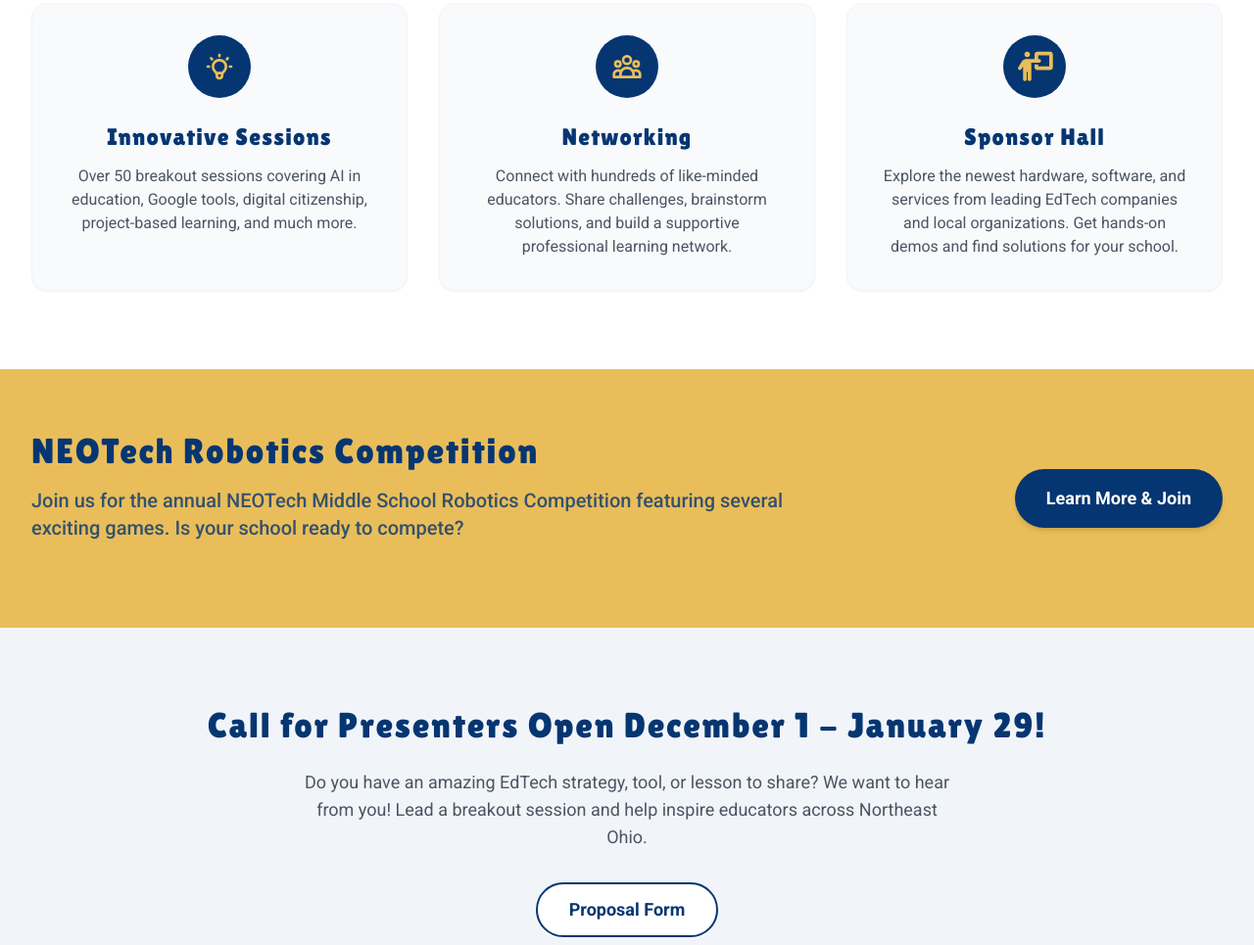
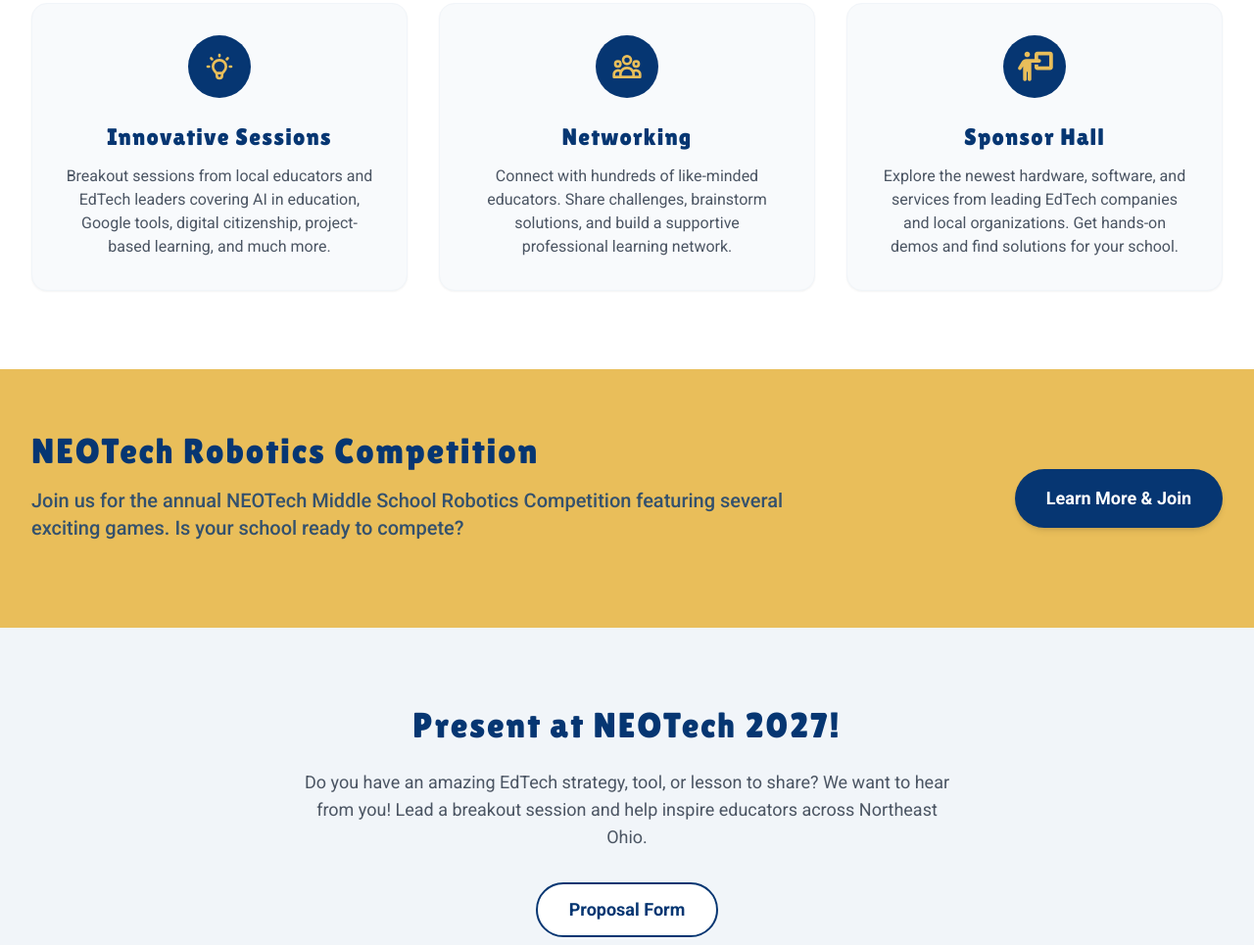
Before and after one commit to NEOnetOH/neotechwebsite, a plain HTML site: page index.html in a window 1280 px wide. Shown: the part 1097-2062 px from the top of the page at 98% size. Drawn offline with nearby package versions, Linux system fonts and the light colour scheme.

Commit message:
updated session description and page titles

```diff
--- a/index.html
+++ b/index.html
@@ -86,7 +86,7 @@
                             <svg class="w-8 h-8 text-neo-gold" fill="none" stroke="currentColor" viewBox="0 0 24 24"><path stroke-linecap="round" stroke-linejoin="round" stroke-width="2" d="M9.663 17h4.673M12 3v1m6.364 1.636l-.707.707M21 12h-1M4 12H3m3.343-5.657l-.707-.707m2.828 9.9a5 5 0 117.072 0l-.548.547A3.374 3.374 0 0014 18.469V19a2 2 0 11-4 0v-.531c0-.895-.356-1.754-.988-2.386l-.548-.547z"></path></svg>
                         </div>
                         <h3 class="text-2xl text-neo-blue mb-3">Innovative Sessions</h3>
-                        <p class="text-gray-600">Over 50 breakout sessions covering AI in education, Google tools, digital citizenship, project-based learning, and much more.</p>
+                        <p class="text-gray-600">Breakout sessions from local educators and EdTech leaders covering AI in education, Google tools, digital citizenship, project-based learning, and much more.</p>
                     </div>
 
                     <!-- Card 2 -->
@@ -132,7 +132,7 @@
         <!-- Call for Presenters -->
         <section class="py-20 bg-slate-100">
             <div class="max-w-5xl mx-auto px-4 sm:px-6 lg:px-8 text-center">
-                <h2 class="text-4xl text-neo-blue mb-6">Call for Presenters Open December 1 - January 29!</h2>
+                <h2 class="text-4xl text-neo-blue mb-6">Present at NEOTech 2027!</h2>
                 <p class="text-lg text-gray-600 mb-8 max-w-2xl mx-auto">
                     Do you have an amazing EdTech strategy, tool, or lesson to share? We want to hear from you! Lead a breakout session and help inspire educators across Northeast Ohio.
                 </p>
```
Also changed, not shown: faq/index.html (+1 -1 lines), more-pd/index.html (+1 -1 lines), robotics-competition/index.html (+1 -1 lines), sponsors/index.html (+1 -1 lines), venue/index.html (+1 -1 lines).
